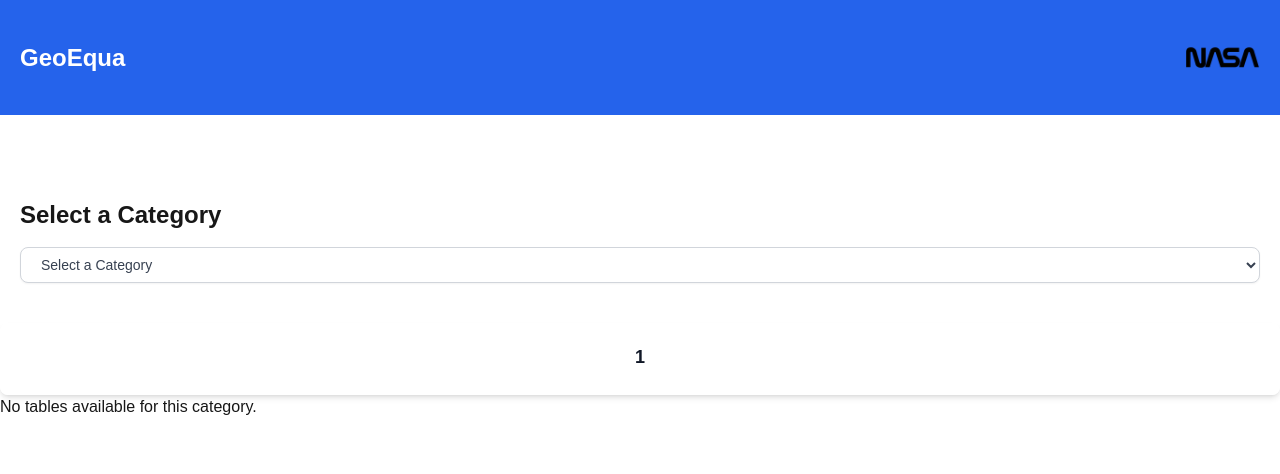
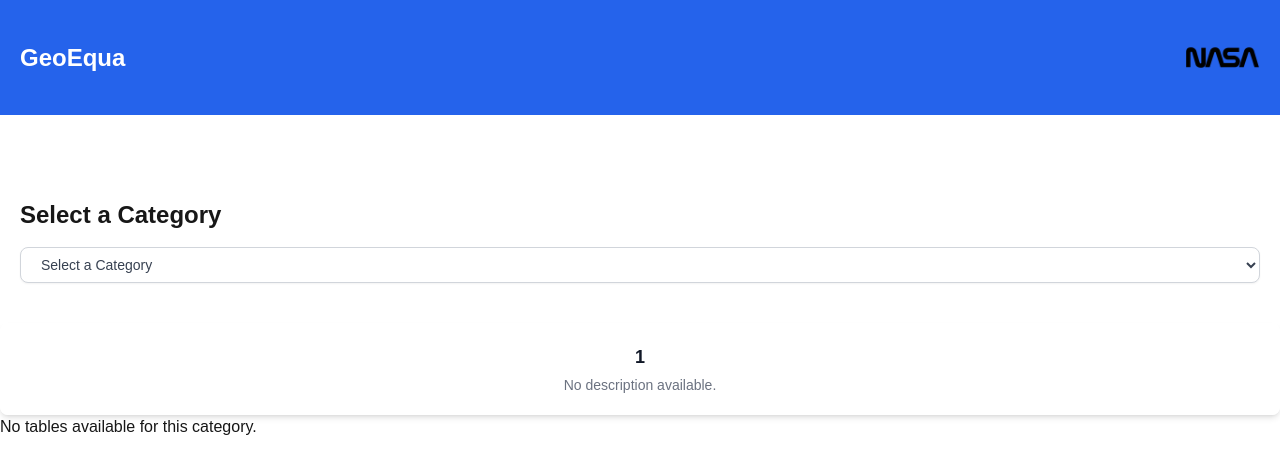
Before and after one commit to macaris64/geoequa, a Next.js app: page /category/1 in a window 1280 px wide. Shown: the top 474 px of the page. Built offline with nearby package versions, Linux system fonts and the light colour scheme.

Commit message:
- Refactor category detail page

```diff
--- a/src/app/category/[categoryName]/page.tsx
+++ b/src/app/category/[categoryName]/page.tsx
@@ -1,40 +1,58 @@
 "use client";
 
 import { useParams, useRouter } from 'next/navigation';
-
 import Table from "@/app/components/table";
 import { allData, categoryDescriptions } from "@/app/data";
 import CategoryHeader from "@/app/components/categoryHeader";
 import DataDropdown from "@/app/components/dataDropdown";
 import Breadcrumb from "@/app/components/breadcrumb";
+import { Key } from 'react';
 
 export default function CategoryPage() {
-    const { categoryName } = useParams();
+    const {categoryName} = useParams();
     const router = useRouter();
     const decodedCategoryName = decodeURIComponent(categoryName.toString());
-    const filteredData = allData.filter(item => item.category === decodedCategoryName);
 
+    const filteredData = getFilteredData(decodedCategoryName);
 
-    const handleCategorySelect = (category: string) => {
-        router.push(`/category/${decodeURIComponent(category)}`);
-    };
-
-    const breadcrumbItems = [
-        { label: 'Home', href: '/' },
-        { label: decodeURIComponent(categoryName.toString()), href: `/category/${categoryName}` }
-    ];
+    const breadcrumbItems = createBreadcrumbItems(categoryName);
 
     return (
         <div>
-            <Breadcrumb items={breadcrumbItems} />
-            <DataDropdown onCategorySelect={handleCategorySelect} selectedCategory={decodedCategoryName} />
+            <Breadcrumb items={breadcrumbItems}/>
+            <DataDropdown onCategorySelect={handleCategorySelect} selectedCategory={decodedCategoryName}/>
             <CategoryHeader
-                title={decodedCategoryName.toString()}
-                description={categoryDescriptions[decodedCategoryName.toString()]}
+                title={decodedCategoryName}
+                description={categoryDescriptions[decodedCategoryName] || 'No description available.'}
             />
-            <div>
-                {filteredData.length > 0 ? (
-                    filteredData.map((item, index) => (
+            <RenderTables filteredData={filteredData}/>
+        </div>
+    );
+
+    // Helper Functions
+    function handleCategorySelect(category: string) {
+        router.push(`/category/${decodeURIComponent(category)}`);
+    }
+
+    function getFilteredData(category: string) {
+        return allData.filter(item => item.category === category);
+    }
+
+    function createBreadcrumbItems(category: string | string[]) {
+        return [
+            {label: 'Home', href: '/'},
+            {label: decodeURIComponent(category as string), href: `/category/${category}`}
+        ];
+    }
+
+    // eslint-disable-next-line @typescript-eslint/ban-ts-comment
+    // @ts-expect-error
+    function RenderTables({filteredData}) {
+        if (filteredData.length === 0) {
+            return <div>No tables available for this category.</div>;
+        }
+
+        return filteredData.map((item: { title: string; description: string; data: any[]; }, index: Key | null | undefined) => (
             <Table
                 key={index}
                 title={item.title}
@@ -43,11 +61,6 @@ export default function CategoryPage() {
                 data={item.data}
                 isPreview={true}
             />
-                    ))
-                ) : (
-                    <div>No tables available for this category.</div>
-                )}
-            </div>
-        </div>
-    );
+        ));
     }
+}
```
Lines whose indentation alone changed are shown as unchanged.
